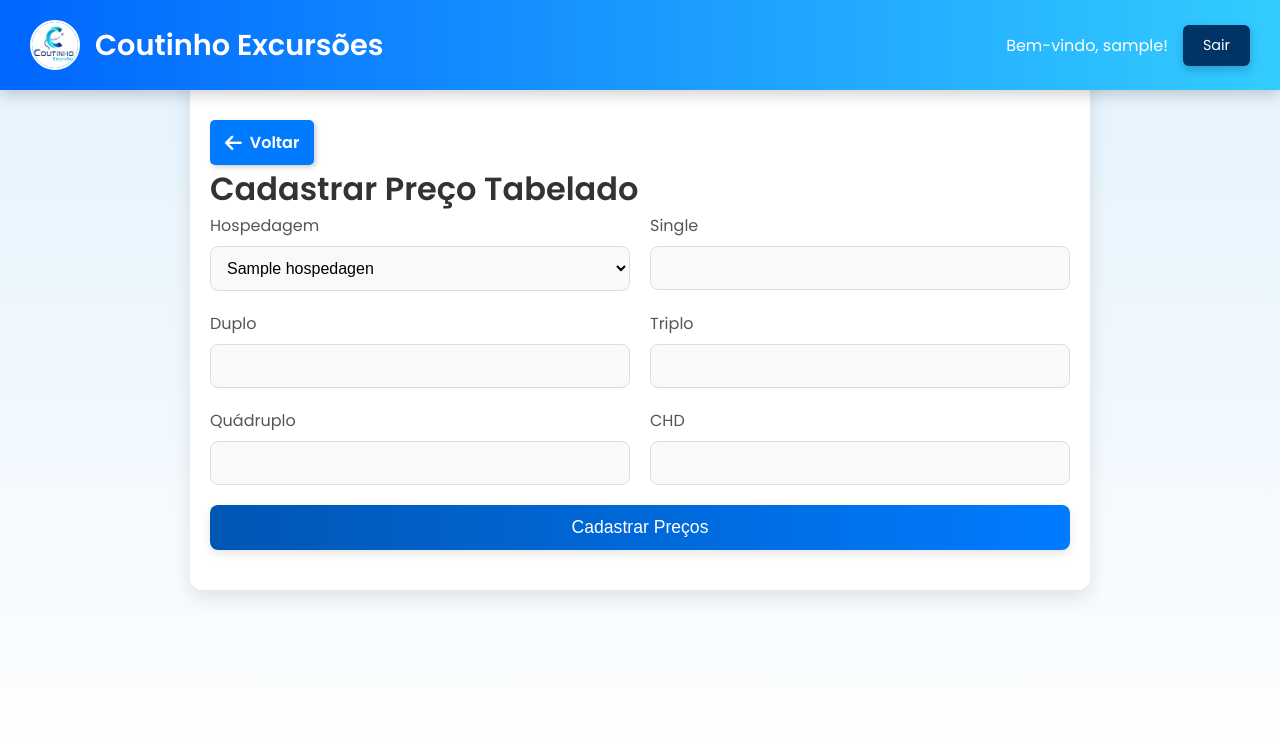
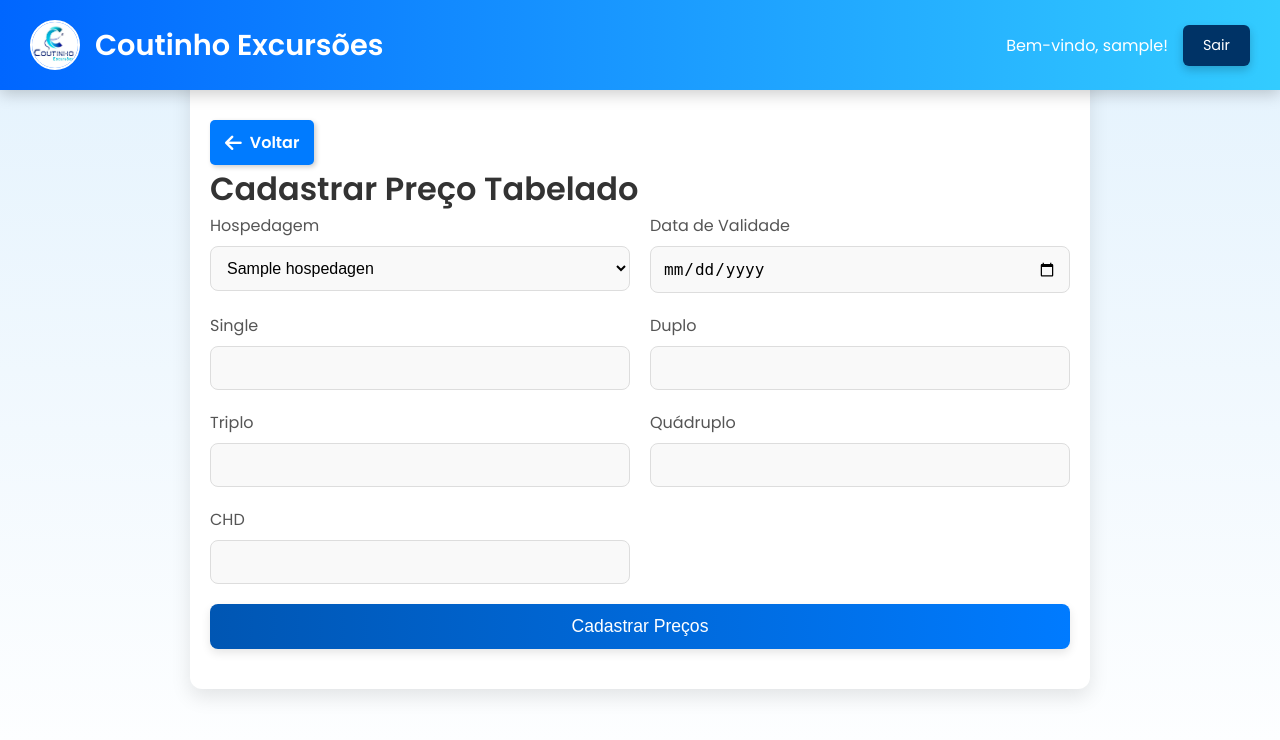
Before and after one commit to MoacyrSG/Sistema-Gestao, a Flask app: page /cadastrar_precos in a window 1280 px wide. Shown: the top 740 px of the page. Run offline with Flask 3, Linux system fonts and the light colour scheme; a user stored in the database is signed in; tables that the repository leaves empty hold one stand-in row (values such as "Sample post"); some libraries are stand-ins or nearby versions.

Commit message:
Update cadastrar_precos.html

```diff
--- a/app/templates/cadastrar_precos.html
+++ b/app/templates/cadastrar_precos.html
@@ -239,6 +239,11 @@
             </div>
 
             <div>
+                <label for="single">{{ form.data.label }}</label>
+                {{ form.data }}
+            </div>
+
+            <div>
                 <label for="single">{{ form.single.label }}</label>
                 {{ form.single }}
             </div>
```
